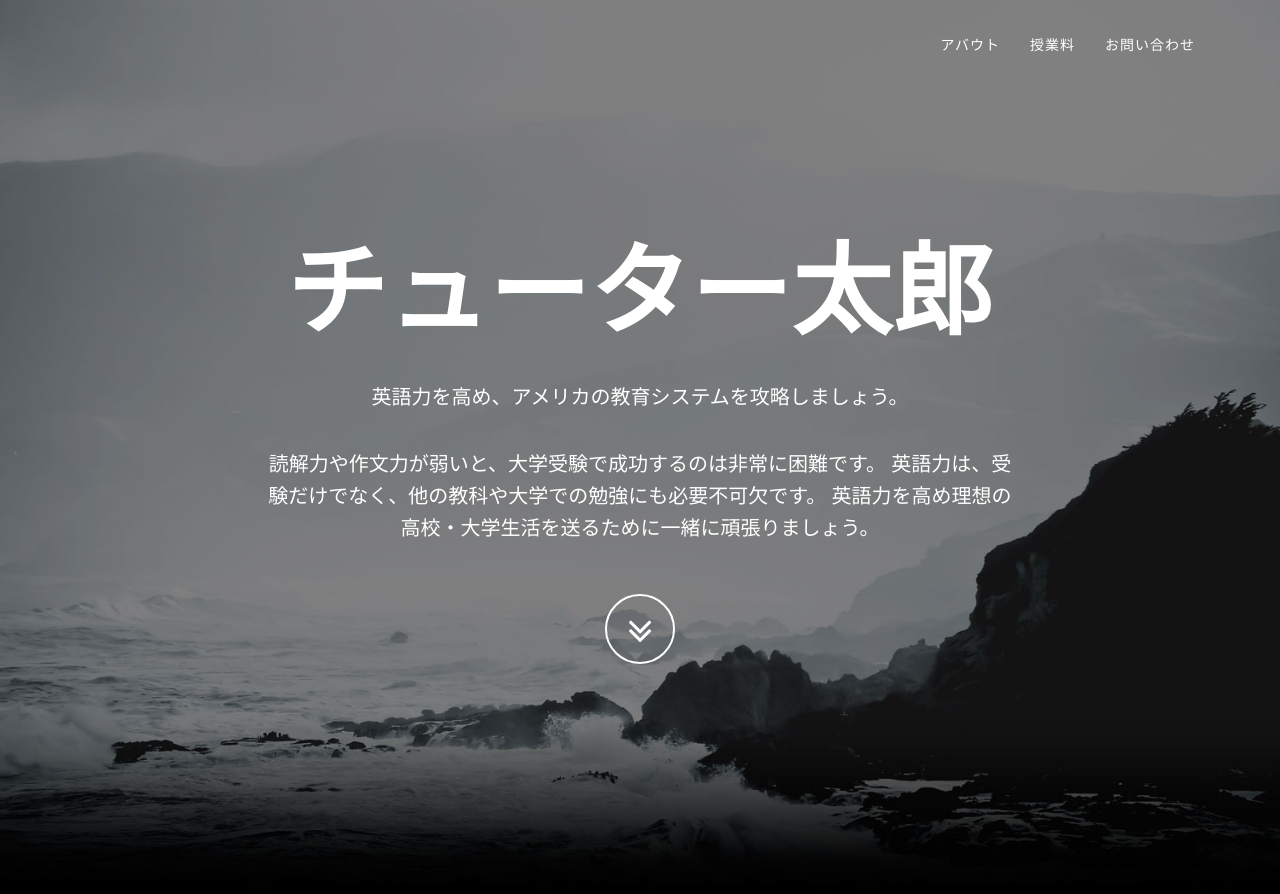
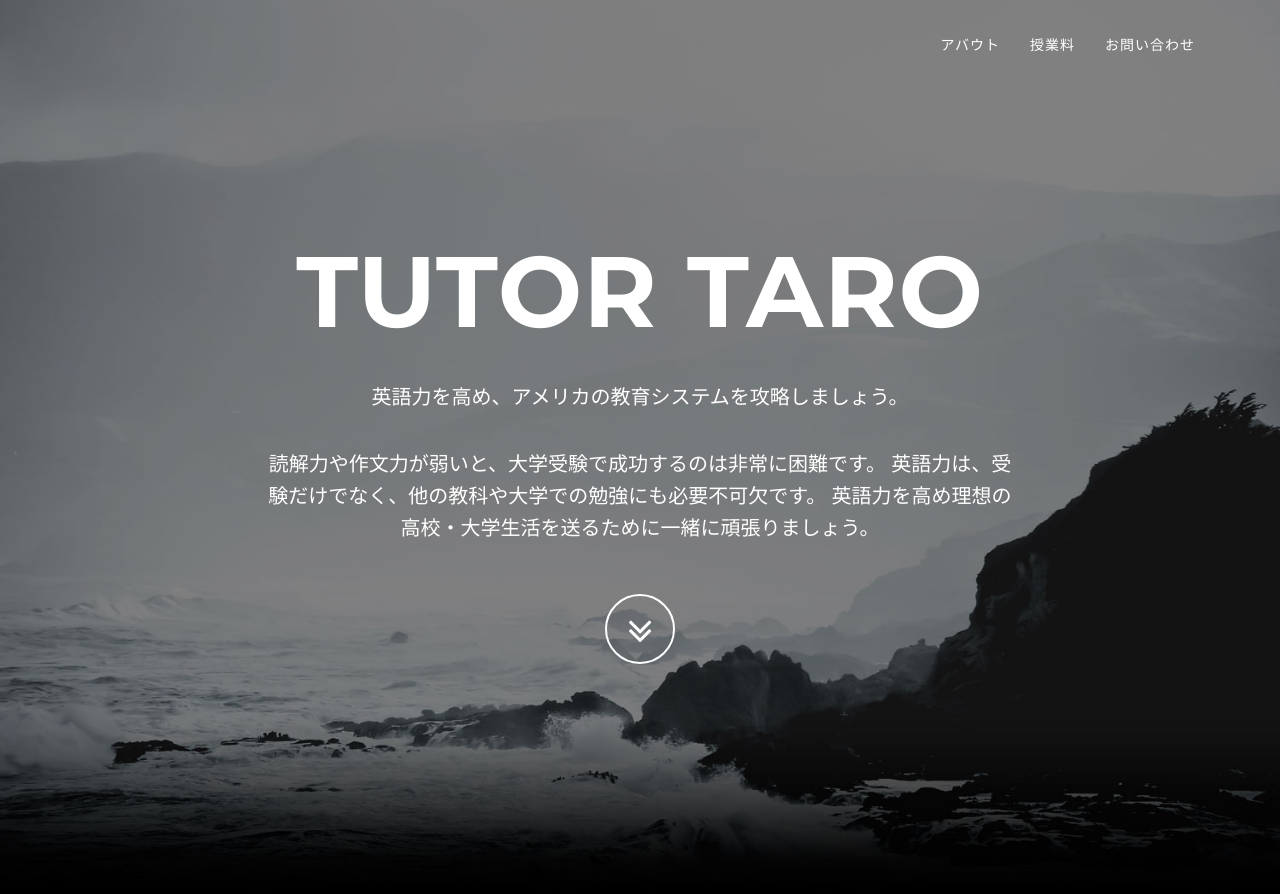
Before and after one commit to taro-shima-jpn/taro-shima-jpn.github.io, a Jekyll site: the page built from index.html, in a window 1280 px wide and 900 px high. Shown: the top 894 px of the window. Built offline with Jekyll 4.4.1, drawn with Linux system fonts in a browser that asks for light colours.

Commit message:
Update _config.yml

```diff
--- a/_config.yml
+++ b/_config.yml
@@ -1,5 +1,5 @@
 # Site settings
-title: チューター太郎
+title: Tutor Taro
 email:
 url: https://taro-shima.github.io
 description: ""
```
